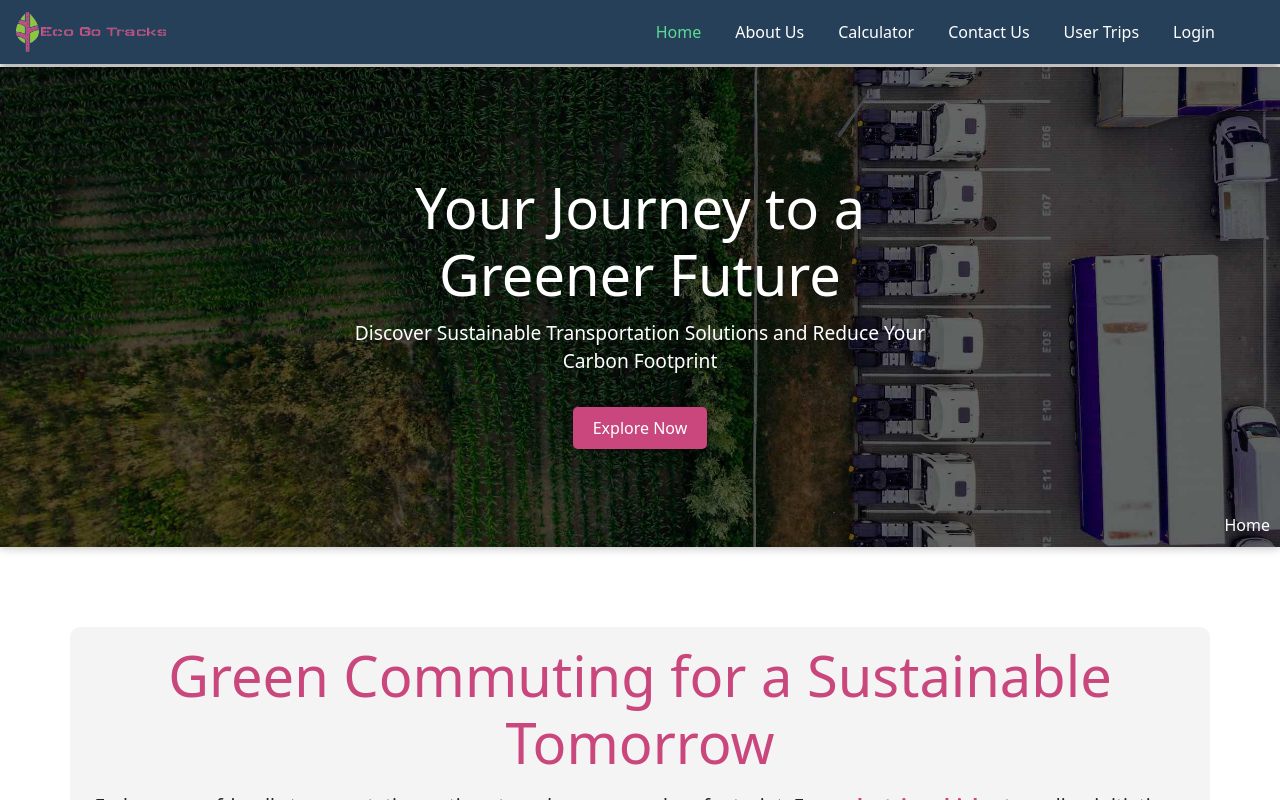
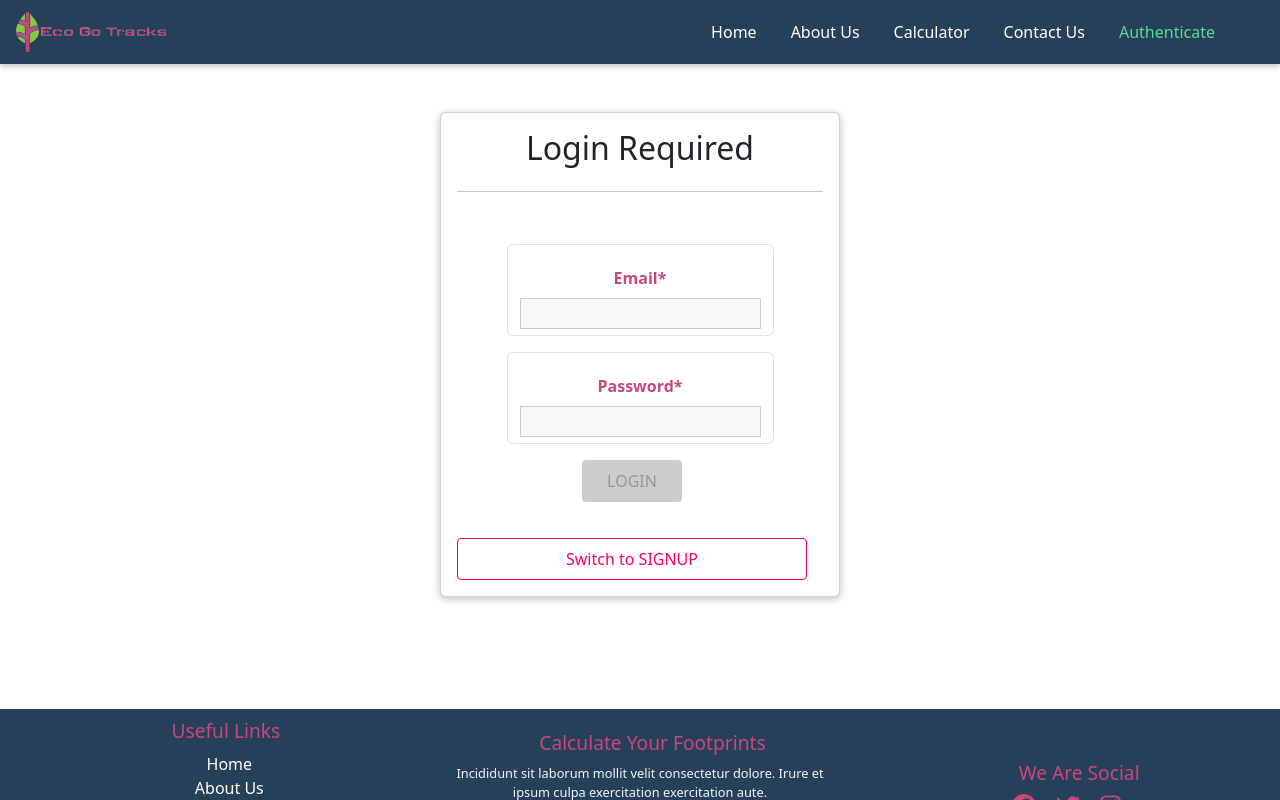
Before and after one commit to UbaidUllah777/EcogoTracks, a React (Create React App) app in the folder eco-go-tracks/: page /auth in a window 1280 px wide. Before the commit this address led to /. Shown: the top 800 px of the page. Built offline with nearby package versions, Linux system fonts and the light colour scheme.

Commit message:
Front-end Authentocation

```diff
--- a/eco-go-tracks/public/index.html
+++ b/eco-go-tracks/public/index.html
@@ -16,7 +16,7 @@
 <link rel="preconnect" href="https://fonts.gstatic.com" crossorigin>
 <link href="https://fonts.googleapis.com/css2?family=Poppins:ital,wght@1,300&display=swap" rel="stylesheet">
 
-    <title>ECO go Tracks</title>
+    <title>ECO Go Track</title>
   </head>
   <body>
     <noscript>You need to enable JavaScript to run this app.</noscript>
--- a/eco-go-tracks/src/App.js
+++ b/eco-go-tracks/src/App.js
@@ -1,5 +1,5 @@
 // *** LIBRARIES ***
-import React from "react";
+import React, { useState, useCallback } from "react";
 import {
   BrowserRouter as Router,
   Route,
@@ -16,27 +16,41 @@
 import CalculatorPage from "./calculator/pages/CalculatorPage";
 import UserTrips from "./trips/pages/UserTrps";
 import UpdateTrip from "./trips/pages/UpdateTrip";
+import Auth from "./user/pages/Auth";
 
-//>>COMPONENTS
-
+//Local COMPONENTS
 import MainNavigation from "./shared/components/Navigation/MainNavigation";
 import Footer from "./shared/components/Footer/Footer";
+import { AuthContext } from "./shared/context/auth-context";
 
 //  *** STYLING ***
-
 import "./App.css";
 
+// Component Function
 function App() {
-  return (
-    <Router>
-      <MainNavigation />
-      <main>
+  const [isLoggedIn, setIsLoggedIn] = useState(false);
+  const login = useCallback(() => {
+    setIsLoggedIn(true);
+  }, []);
+  const logout = useCallback(() => {
+    setIsLoggedIn(false);
+  }, []);
+
+  let routes;
+  if (isLoggedIn) {
+    routes = (
       <Switch>
         <Route path="/" exact>
           <Home />
         </Route>
         <Route path="/about-us" exact>
           <AboutUs />
+        </Route>
+        <Route path="/calculator" exact>
+          <CalculatorPage />
+        </Route>
+        <Route path="/contact-us" exact>
+          <ContactUS />
         </Route>
         <Route path="/users" exact>
           <Users />
@@ -47,17 +61,41 @@
         <Route path="/updateTrip/:tripId" exact>
           <UpdateTrip />
         </Route>
+        <Redirect to="/" />
+      </Switch>
+    );
+  } else {
+    routes = (
+      <Switch>
+        <Route path="/" exact>
+          <Home />
+        </Route>
+        <Route path="/about-us" exact>
+          <AboutUs />
+        </Route>
         <Route path="/calculator" exact>
           <CalculatorPage />
         </Route>
         <Route path="/contact-us" exact>
           <ContactUS />
         </Route>
-          <Redirect to="/" />
+        <Route path="/auth" exact>
+          <Auth />
+        </Route>
+        <Redirect to="/auth" />
       </Switch>
-      </main>
+    );
+  }
+  return (
+    <AuthContext.Provider
+      value={{ isLoggedIn: isLoggedIn, login: login, logout: logout }}
+    >
+      <Router>
+        <MainNavigation />
+        <main>{routes}</main>
         <Footer />
       </Router>
+    </AuthContext.Provider>
   );
 }
 
--- a/eco-go-tracks/src/shared/components/Navigation/NavLinks.js
+++ b/eco-go-tracks/src/shared/components/Navigation/NavLinks.js
@@ -1,13 +1,16 @@
 // *** LIBRARIES ***
-import React from "react";
+import React, { useContext } from "react";
 import { NavLink } from "react-router-dom";
 
 //  **** LOCAL FILES/COMPONENTS ***
-
+import { AuthContext } from "../../context/auth-context";
+import Button from "../FormElements/Button";
 //  *** STYLING ***
 import "./NavLinks.css";
 
 const NavLinks = (props) => {
+  const auth = useContext(AuthContext);
+
   return (
     <ul className="nav-links">
       <li>
@@ -24,12 +27,21 @@
       <li>
         <NavLink to="/contact-us">Contact Us</NavLink>
       </li>
-      <li>
-        <NavLink to="/userId/trips">User Trips</NavLink>
-      </li>
-      <li>
-        <NavLink to="login">Login</NavLink>
-      </li>
+      {auth.isLoggedIn && (
+        <li>
+          <NavLink to="/userId/trips">User Trips</NavLink>
+        </li>
+      )}
+      {!auth.isLoggedIn && (
+        <li>
+          <NavLink to="/auth">Authenticate</NavLink>
+        </li>
+      )}
+      {auth.isLoggedIn && (
+        <li>
+          <Button onClick={auth.logout}>Logout</Button>
+        </li>
+      )}
     </ul>
   );
 };
--- /dev/null
+++ b/eco-go-tracks/src/shared/context/auth-context.js
@@ -0,0 +1,7 @@
+import { createContext } from "react";
+
+export const AuthContext = createContext({
+  isLoggedIn: false,
+  login: () => {},
+  logout: () => {},
+});
--- a/eco-go-tracks/src/shared/hooks/form-hook.js
+++ b/eco-go-tracks/src/shared/hooks/form-hook.js
@@ -5,6 +5,9 @@
     case "INPUT_CHANGE":
       let formIsValid = true;
       for (const inputId in state.inputs) {
+        if (!state.inputs[inputId]) {
+          continue;
+        }
         if (inputId === action.inputId) {
           formIsValid = formIsValid && action.isValid;
         } else {
--- a/eco-go-tracks/src/trips/components/TripItem.js
+++ b/eco-go-tracks/src/trips/components/TripItem.js
@@ -1,13 +1,16 @@
-import React, { useState } from "react";
+import React, { useState, useContext } from "react";
 
 // Local Components
 import Card from "../../shared/components/UIElements/Card";
 import Button from "../../shared/components/FormElements/Button";
 import Modal from "../../shared/components/UIElements/Modal";
+import { AuthContext } from "../../shared/context/auth-context";
 
 import "./TripItem.css";
 
 const TripItem = (props) => {
+  const auth = useContext(AuthContext);
+
   const [showConfirmModal, setShowConfirmModal] = useState(false);
 
   const showDeleteWarningHandler = () => {
@@ -57,10 +60,14 @@
               <p className="showFourRows">{props.description}</p>
             </div>
             <div className="trip-item__actions">
-              <Button to={`/updateTrip/${props.id}`}>EDIT</Button>
-              <Button danger onClick={showDeleteWarningHandler}>
-                DELETE
-              </Button>
+              {auth.isLoggedIn && (
+                <Button to={`/updateTrip/${props.id}`}>EDIT</Button>
+              )}
+              {auth.isLoggedIn && (
+                <Button danger onClick={showDeleteWarningHandler}>
+                  DELETE
+                </Button>
+              )}
             </div>
           </li>
         </Card>
--- a/eco-go-tracks/src/user/pages/Auth.css
+++ b/eco-go-tracks/src/user/pages/Auth.css
@@ -0,0 +1,15 @@
+.authentication__header {
+    color: white;
+    text-align: center;
+  }
+
+  .authentication {
+    width: 90%;
+    max-width: 25rem;
+    margin: 7rem auto;
+    text-align: center;
+  }
+
+  .authentication form {
+    margin-bottom: 1rem;
+  }
--- a/eco-go-tracks/src/user/pages/Auth.js
+++ b/eco-go-tracks/src/user/pages/Auth.js
@@ -1,11 +1,112 @@
-import React from "react";
+// Libraries
+import React, { useState, useContext } from "react";
+
+// Local Components
+import Card from "../../shared/components/UIElements/Card";
+import Input from "../../shared/components/FormElements/Input";
+import Button from "../../shared/components/FormElements/Button";
+import {
+  VALIDATOR_EMAIL,
+  VALIDATOR_MINLENGTH,
+  VALIDATOR_REQUIRE,
+} from "../../shared/util/validators";
+import { useForm } from "../../shared/hooks/form-hook";
+import { AuthContext } from "../../shared/context/auth-context";
 
 // Styling
 import "./Auth.css";
 
-// Components
+// Component Function
 const Auth = () => {
-  return <h2>Auth Works !</h2>;
+  const auth = useContext(AuthContext);
+  const [isLoginMode, setIsLoginMode] = useState(true);
+  const [formState, inputHandler, setFormData] = useForm(
+    {
+      email: {
+        value: "",
+        isValid: false,
+      },
+      password: {
+        value: "",
+        isValid: false,
+      },
+    },
+    false
+  );
+
+  const switchModeHandler = () => {
+    // if we are in login Mode
+    if (!isLoginMode) {
+      setFormData(
+        { ...formState.inputs, name: undefined },
+        formState.inputs.email.isValid && formState.inputs.password.isValid
+      );
+    }
+    // if we are in sign up mode
+    else {
+      setFormData(
+        {
+          ...formState.inputs,
+          name: {
+            value: "",
+            isValid: false,
+          },
+        },
+        false
+      );
+    }
+    setIsLoginMode((prevMode) => !prevMode);
+  };
+
+  const authSubmitHandler = (event) => {
+    event.preventDefault();
+    console.log(formState.inputs);
+    auth.login();
+  };
+
+  return (
+    <Card className="authentication">
+      <h2>Login Required</h2>
+      <hr />
+      <form onSubmit={authSubmitHandler}>
+        {!isLoginMode && (
+          <Input
+            element="input"
+            id="name"
+            type="text"
+            label="Name*"
+            validators={[VALIDATOR_REQUIRE]}
+            errorText="Please enter your name"
+            onInput={inputHandler}
+          />
+        )}
+        <Input
+          element="input"
+          id="email"
+          type="email"
+          label="Email*"
+          validators={[VALIDATOR_EMAIL()]}
+          errorText="Please enter a valid email"
+          onInput={inputHandler}
+        />
+        <Input
+          element="input"
+          id="password"
+          type="password"
+          label="Password*"
+          validators={[VALIDATOR_MINLENGTH(5)]}
+          errorText="Please enter a valid password(min 5 Chars)"
+          onInput={inputHandler}
+        />
+        <Button type="submit" disabled={!formState.isValid}>
+          {isLoginMode ? "LOGIN" : "SIGNUP"}
+        </Button>
+      </form>
+      <Button inverse onClick={switchModeHandler}>
+        Switch to {isLoginMode ? "SIGNUP" : "LOGIN"}
+      </Button>
+    </Card>
+  );
 };
 
 export default Auth;
```
Lines whose indentation alone changed are shown as unchanged.
